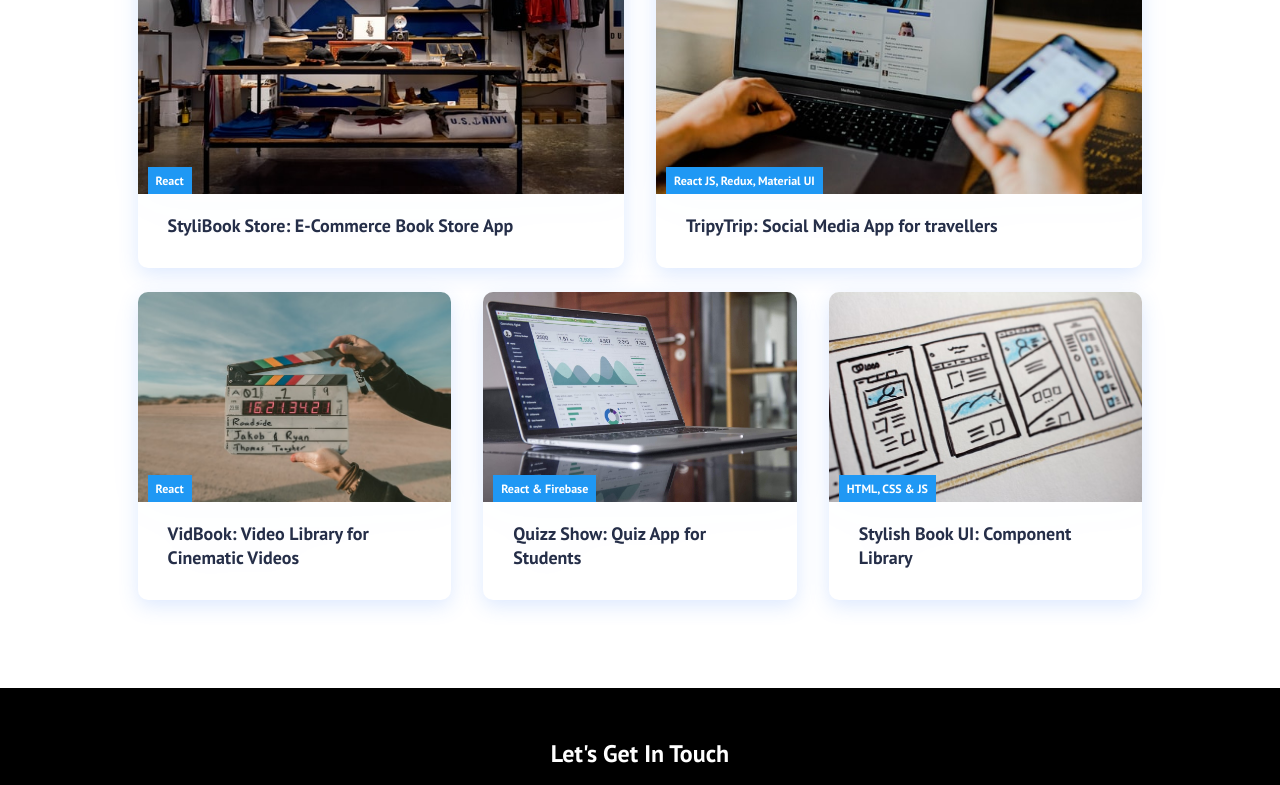
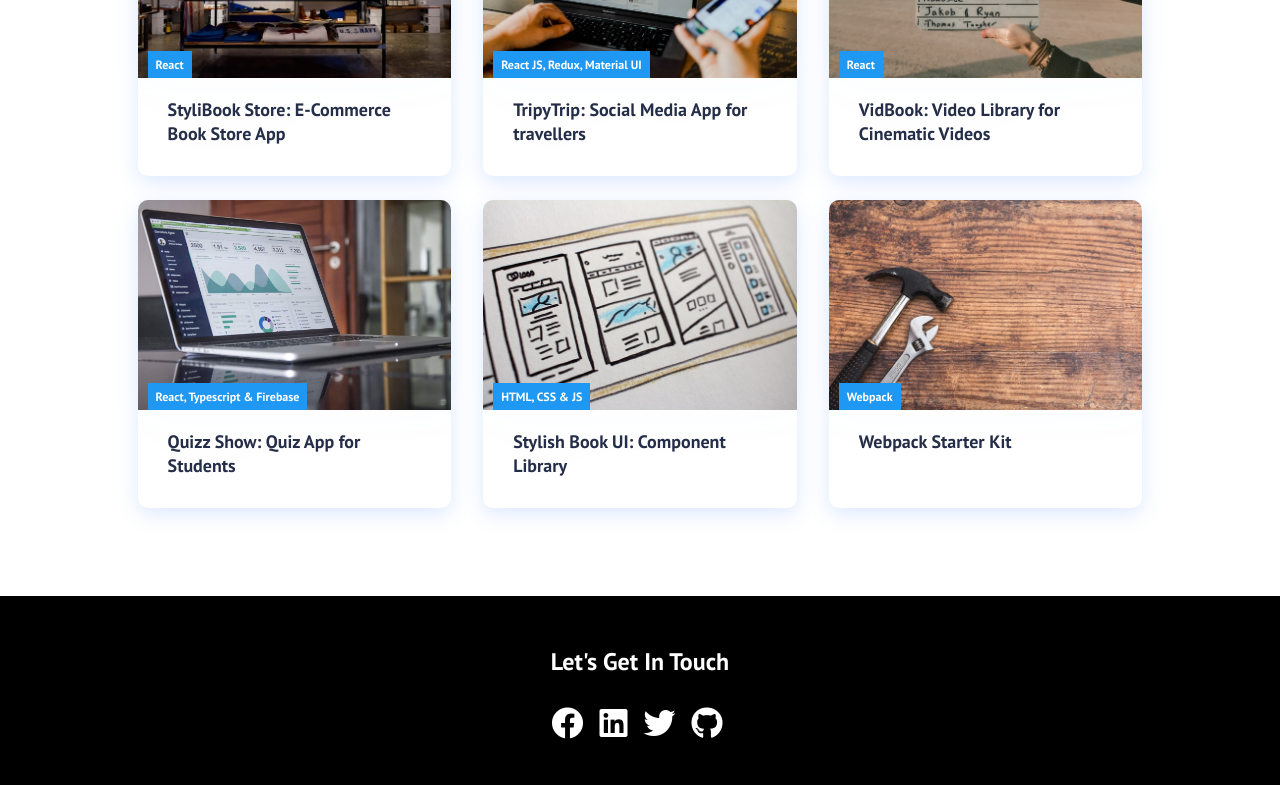
Before and after one commit to Ash-D23/Portfolio, a React (Create React App) app: page / in a window 1280 px wide. Shown: the part 1998-2783 px from the top of the page. Built offline with nearby package versions, Linux system fonts and the light colour scheme.

Commit message:
refactor: Added project

```diff
--- a/src/components/Cards/Cards.js
+++ b/src/components/Cards/Cards.js
@@ -27,8 +27,6 @@ function Cards() {
               code='https://github.com/Ash-D23/social-media-app'
               demo='https://tripytrip.netlify.app/'
             />
-          </ul>
-          <ul className='cards__items'>
             <CardItem
               src='images/video.jpg'
               text='VidBook: Video Library for Cinematic Videos'
@@ -38,10 +36,12 @@ function Cards() {
               code='https://github.com/Ash-D23/video-library-app'
               demo='https://vidbookapp.netlify.app/'
             />
+          </ul>
+          <ul className='cards__items'>
             <CardItem
               src='images/analysis.jpg'
               text='Quizz Show: Quiz App for Students'
-              label='React & Firebase'
+              label='React, Typescript & Firebase'
               path='/'
               code='https://github.com/Ash-D23/quizz-show-app'
               demo='https://quizzshoww.netlify.app/'
@@ -54,6 +54,15 @@ function Cards() {
               code='https://github.com/Ash-D23/Stylish-Book-UI-Component-Library'
               demo='https://stylishbookui.netlify.app/'
             />
+            <CardItem
+              src='images/webpack.jpg'
+              text='Webpack Starter Kit'
+              label='Webpack'
+              path='/'
+              large='true'
+              code='https://github.com/Ash-D23/webpack-startter-kit'
+              demo='https://webpack-typescript-starter-kit.netlify.app/'
+            />
           </ul>
         </div>
       </div>
```
Also changed, not shown: public/images/webpack.jpg (added).
